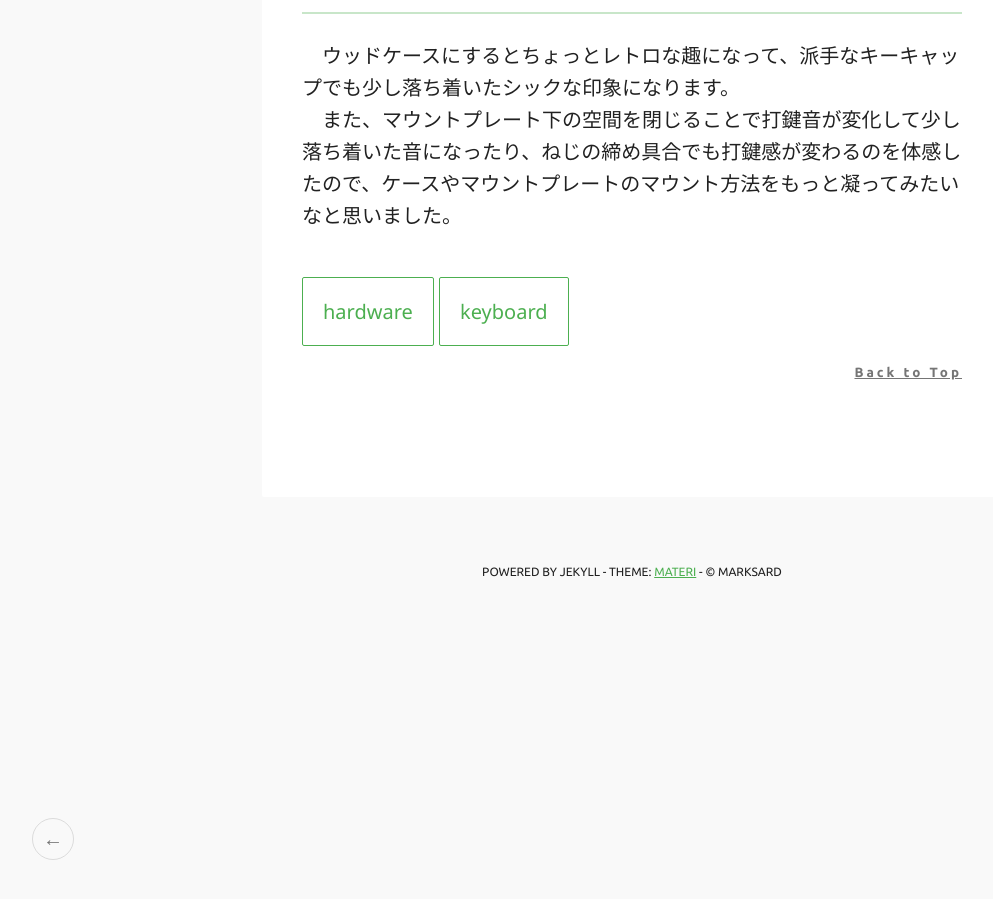
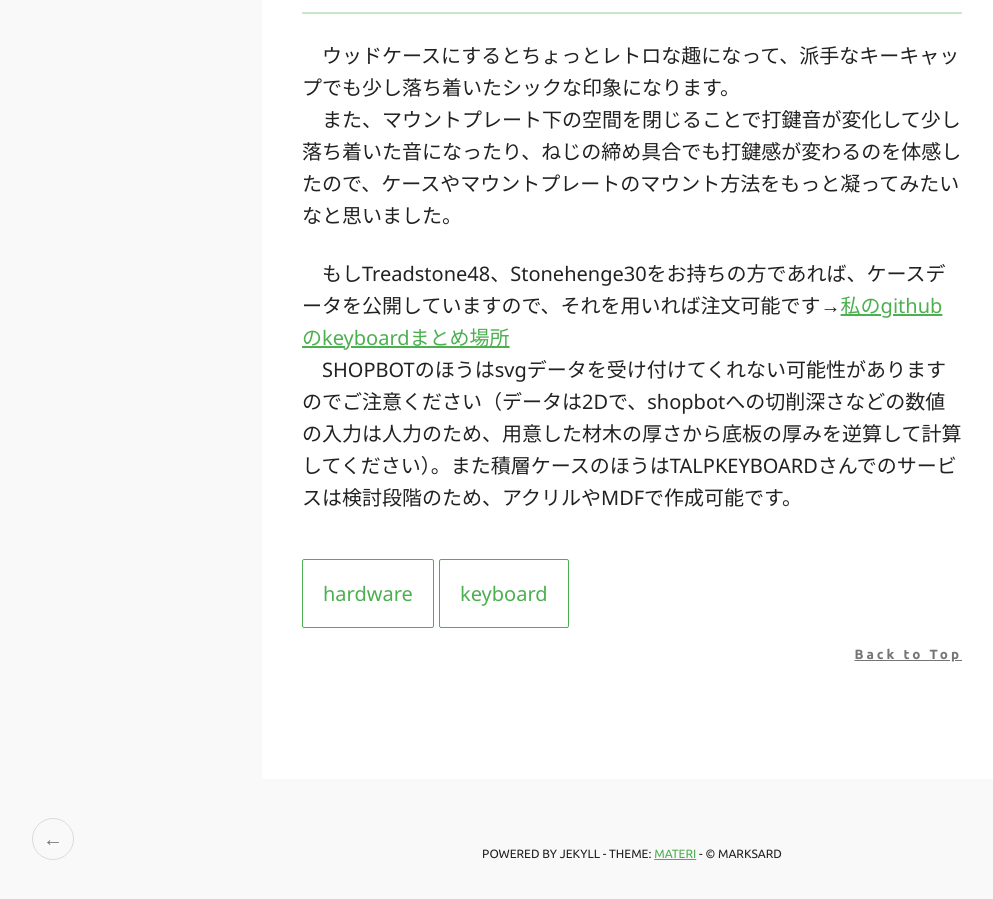
Before and after one commit to marksard/marksard.github.io, a Jekyll site: the page built from _posts/2019-04-11-wood-case.markdown, in a window 1280 px wide and 900 px high, scrolled down 13616 px. Shown: the whole window, without its empty margins (8-1001 px from the left). Built offline with Jekyll 4.4.1, drawn with Linux system fonts in a browser that asks for light colours; some web fonts are replaced; comment, search, counter and statistics services are not loaded; before the commit the page ends 14237 px from its top, so only the background shows below that.

Commit message:
[update]

```diff
--- a/_posts/2019-04-11-wood-case.markdown
+++ b/_posts/2019-04-11-wood-case.markdown
@@ -111,3 +111,6 @@ TALPKEYBOARDさんが試作・検討中のサービスをご縁があって試
 
 　ウッドケースにするとちょっとレトロな趣になって、派手なキーキャップでも少し落ち着いたシックな印象になります。
 　また、マウントプレート下の空間を閉じることで打鍵音が変化して少し落ち着いた音になったり、ねじの締め具合でも打鍵感が変わるのを体感したので、ケースやマウントプレートのマウント方法をもっと凝ってみたいなと思いました。
+
+　もしTreadstone48、Stonehenge30をお持ちの方であれば、ケースデータを公開していますので、それを用いれば注文可能です→[私のgithubのkeyboardまとめ場所](https://github.com/marksard/Keyboards)
+　SHOPBOTのほうはsvgデータを受け付けてくれない可能性がありますのでご注意ください（データは2Dで、shopbotへの切削深さなどの数値の入力は人力のため、用意した材木の厚さから底板の厚みを逆算して計算してください）。また積層ケースのほうはTALPKEYBOARDさんでのサービスは検討段階のため、アクリルやMDFで作成可能です。
```
